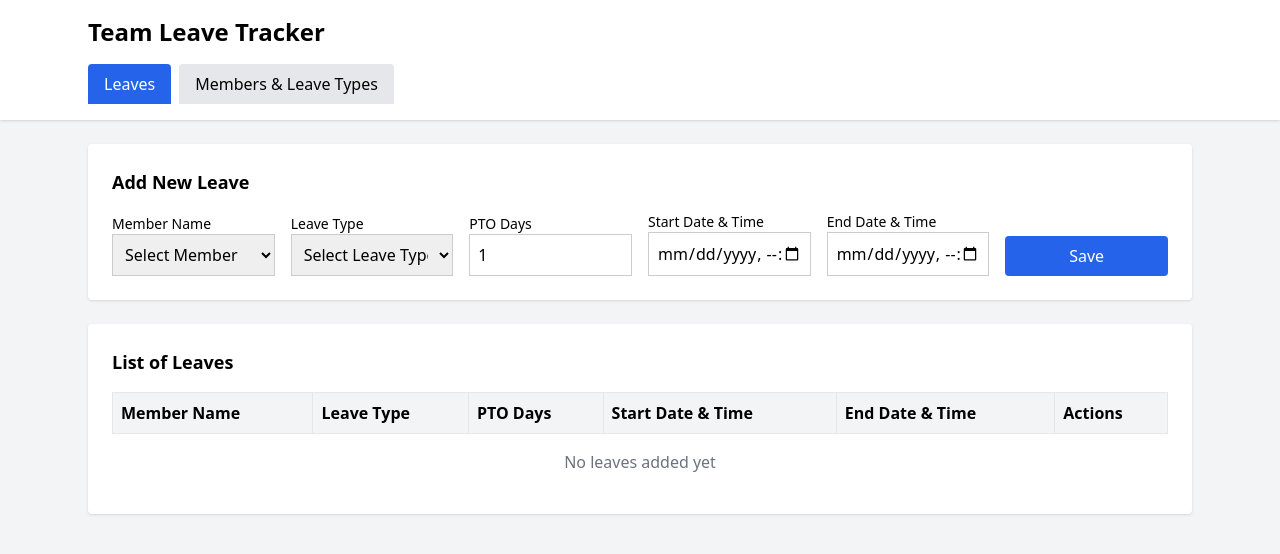
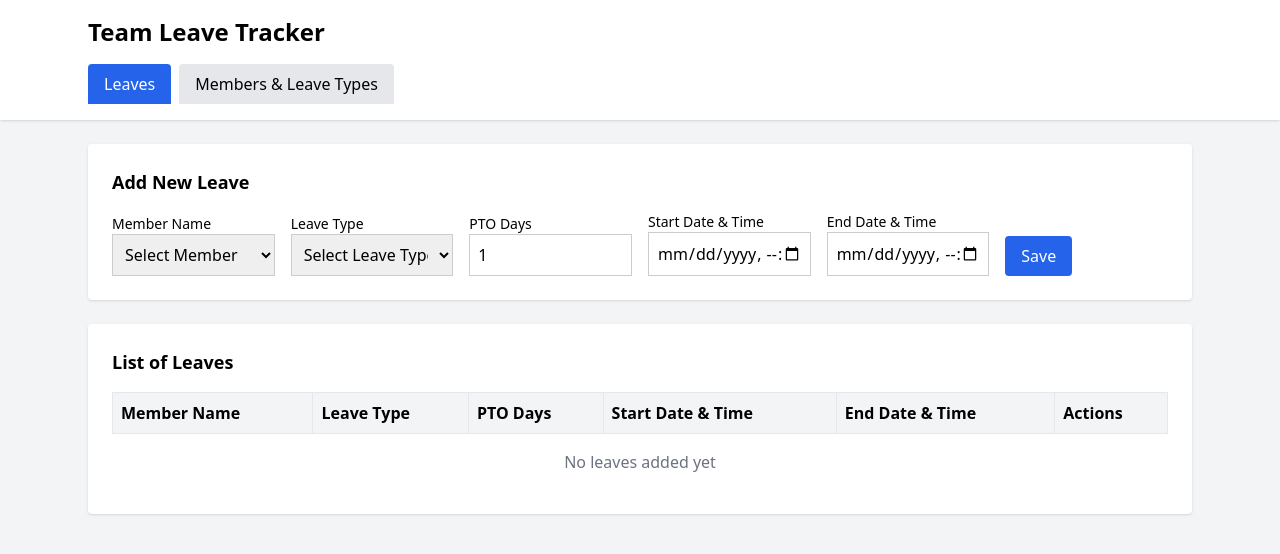
Before and after one commit to pinaki-GH/leave-tracker, a Next.js app: page / in a window 1280 px wide. Shown: the top 554 px of the page. Built offline with nearby package versions, Linux system fonts and the light colour scheme.

Commit message:
Update LeaveForm.tsx

```diff
--- a/components/LeaveForm.tsx
+++ b/components/LeaveForm.tsx
@@ -6,9 +6,17 @@ import { getData } from "@/lib/storage";
 
 type Props = {
   onAdd: (leave: Leave) => void;
+  onUpdate: (leave: Leave) => void;
+  editingLeave: Leave | null;
+  onCancelEdit: () => void;
 };
 
-export default function LeaveForm({ onAdd }: Props) {
+export default function LeaveForm({
+  onAdd,
+  onUpdate,
+  editingLeave,
+  onCancelEdit
+}: Props) {
   const [members, setMembers] = useState<string[]>([]);
   const [types, setTypes] = useState<string[]>([]);
   const [form, setForm] = useState<Omit<Leave, "id">>({
@@ -16,7 +24,7 @@ export default function LeaveForm({ onAdd }: Props) {
     leaveType: "",
     ptoDays: 1,
     startDate: "",
-    endDate: "",
+    endDate: ""
   });
 
   useEffect(() => {
@@ -24,20 +32,34 @@ export default function LeaveForm({ onAdd }: Props) {
     setTypes(getData<any>("leaveTypes").map(t => t.name));
   }, []);
 
-  const save = () => {
-    onAdd({ ...form, id: crypto.randomUUID() });
+  useEffect(() => {
+    if (editingLeave) {
+      const { id, ...rest } = editingLeave;
+      setForm(rest);
+    }
+  }, [editingLeave]);
+
+  const submit = () => {
+    if (editingLeave) {
+      onUpdate({ ...form, id: editingLeave.id });
+    } else {
+      onAdd({ ...form, id: crypto.randomUUID() });
+    }
+
     setForm({
       memberName: "",
       leaveType: "",
       ptoDays: 1,
       startDate: "",
-      endDate: "",
+      endDate: ""
     });
   };
 
   return (
     <div className="bg-white p-6 rounded shadow mb-6">
-      <h2 className="text-lg font-bold mb-4">Add New Leave</h2>
+      <h2 className="text-lg font-bold mb-4">
+        {editingLeave ? "Edit Leave" : "Add New Leave"}
+      </h2>
 
       <div className="grid grid-cols-6 gap-4 items-end">
         <div>
@@ -98,12 +120,23 @@ export default function LeaveForm({ onAdd }: Props) {
           />
         </div>
 
-        <button
-          onClick={save}
-          className="bg-blue-600 text-white px-6 py-2 rounded"
-        >
-          Save
-        </button>
+        <div className="flex gap-2">
+          <button
+            onClick={submit}
+            className="bg-blue-600 text-white px-4 py-2 rounded"
+          >
+            {editingLeave ? "Update" : "Save"}
+          </button>
+
+          {editingLeave && (
+            <button
+              onClick={onCancelEdit}
+              className="border px-4 py-2 rounded"
+            >
+              Cancel
+            </button>
+          )}
+        </div>
       </div>
     </div>
   );
```
